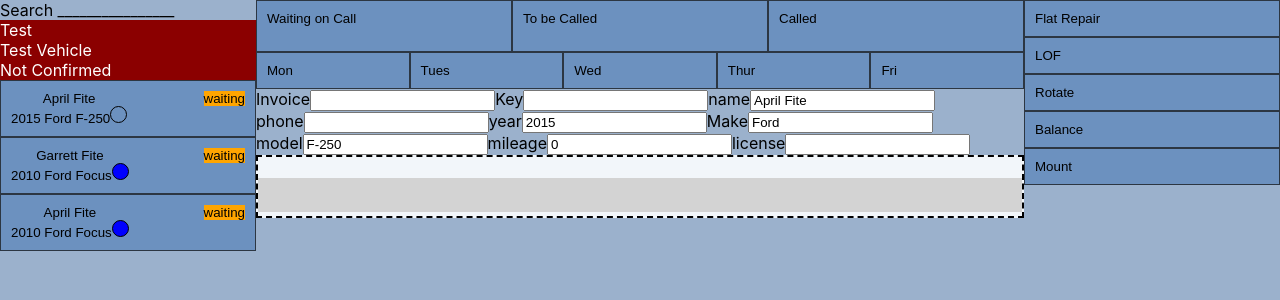
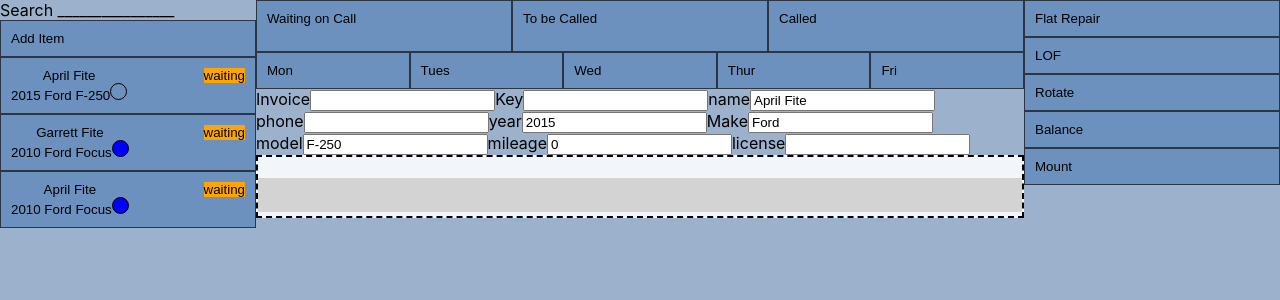
Before and after one commit to Stranded-Helix/WrightTireWebsite, a React (Create React App) app in the folder wright-tire-website/: page / in a window 1280 px wide. Shown: the top 300 px of the page. Built offline with nearby package versions, Linux system fonts and the light colour scheme.

Commit message:
added addItem button to the WriteUpList

```diff
--- /dev/null
+++ b/wright-tire-website/src/components/WriteUpAddItem/WriteUpAddItem.js
@@ -0,0 +1,18 @@
+import React from 'react';
+import './styles.css';
+import { useWriteUpListContextUpdater } from '../WriteUpListContext/WriteUpListContext';
+
+export function WriteUpAddItem () {
+
+    const contextFunctions = useWriteUpListContextUpdater();
+    console.log("Write UP Add");
+    console.log(contextFunctions);
+
+    return (
+        <button onClick={contextFunctions.addJob}>
+            <div className="write-up-list-info-box">
+                Add Item
+            </div>
+        </button>
+    )
+}
--- a/wright-tire-website/src/components/WriteUpList/WriteUpList.js
+++ b/wright-tire-website/src/components/WriteUpList/WriteUpList.js
@@ -2,6 +2,7 @@ import React from 'react'
 import './styles.css';
 import { WriteUpListItem } from '../../components/WriteUpListItem/WriteUpListItem';
 import { useWriteUpListContext } from '../WriteUpListContext/WriteUpListContext';
+import { WriteUpAddItem } from '../WriteUpAddItem/WriteUpAddItem';
 
 export function WriteUpList() {
 
@@ -22,14 +23,7 @@ export function WriteUpList() {
         <div className="write-up-search-bar">
             Search ________________
             <ol>
-                <li className="test-old">
-                    <div className="write-up-list-info-box">
-                    <div>Test</div>
-                    <div>Test Vehicle</div>
-                    </div>
-
-                    <div className="">Not Confirmed</div>
-                </li>
+                <WriteUpAddItem></WriteUpAddItem>
                 {activeList}
 
             </ol>
--- a/wright-tire-website/src/components/WriteUpListContext/WriteUpListContext.js
+++ b/wright-tire-website/src/components/WriteUpListContext/WriteUpListContext.js
@@ -107,13 +107,21 @@ export function useWriteUpListContextUpdater() {
 
 export function WriteUpListProvider({children}) {
 
+    const addWriteUp = () => console.log("hello");
+    const addJob = () => console.log("Add Job");
+
     const [writeUpList, setWriteUpList] = useState(
         writeUpLists
     )
 
+    const WriteUpListContextFunctions = {
+        addWriteUp: addWriteUp,
+        addJob: addJob,
+    }
+
     return (
         <WriteUpListContext.Provider value={writeUpList}>
-            <WriteUpListContextUpdater.Provider value=''>
+            <WriteUpListContextUpdater.Provider value={WriteUpListContextFunctions}>
                 {children}
             </WriteUpListContextUpdater.Provider>
         </WriteUpListContext.Provider>
```
Also changed, not shown: wright-tire-website/src/components/WriteUpAddItem/styles.css (added).
